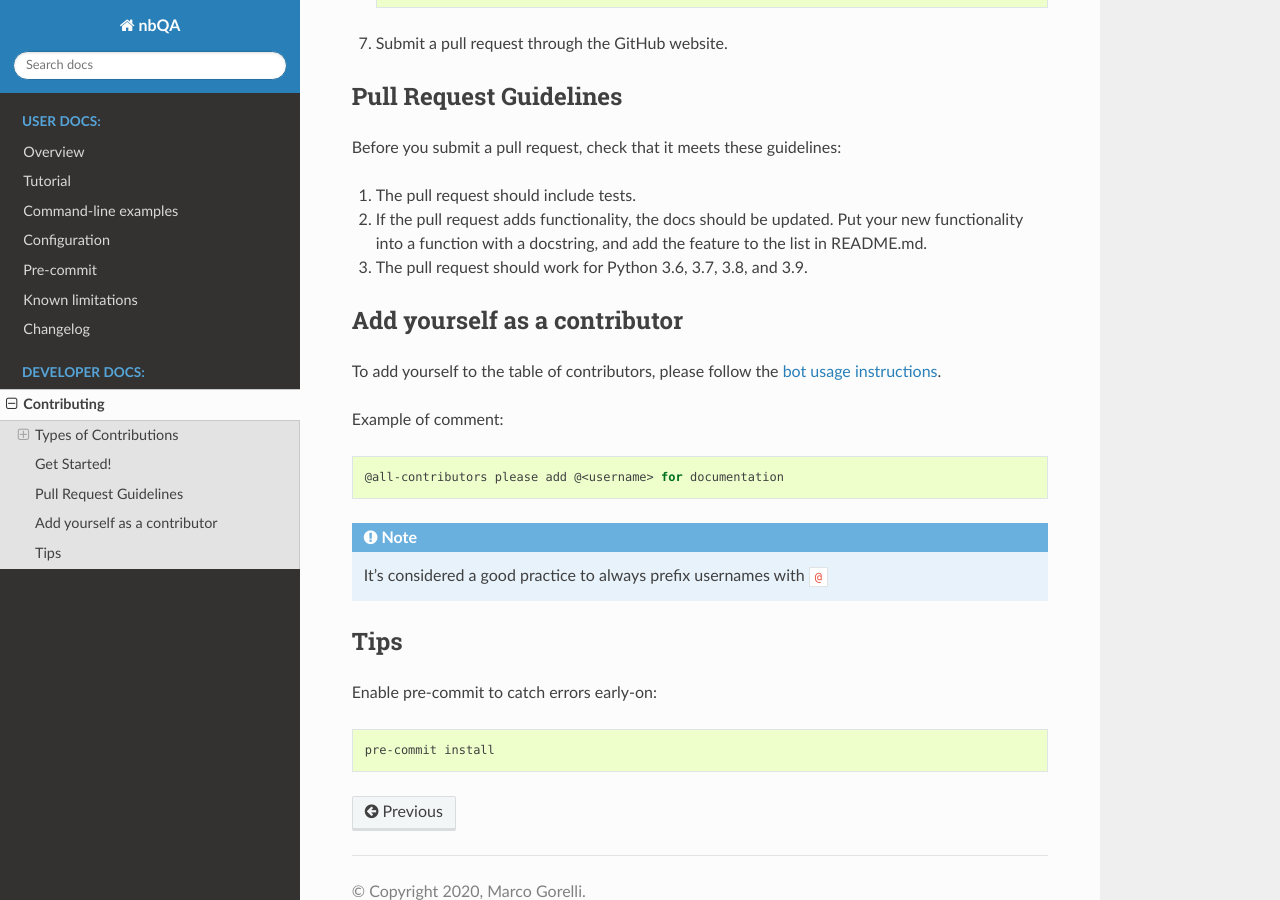
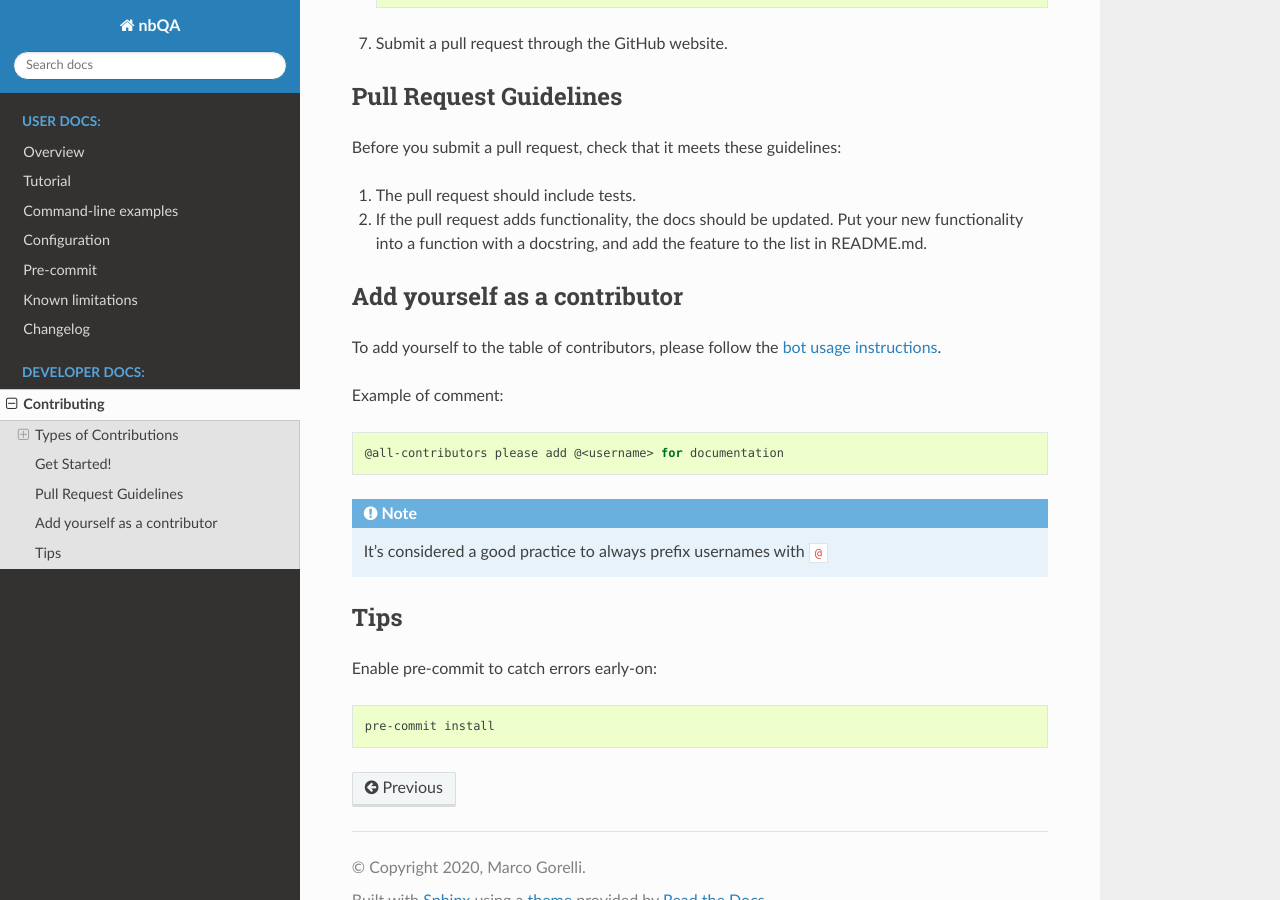
Before and after one commit to nbQA-dev/nbQA, a Sphinx documentation site: the page built from docs/contributing.rst, in a window 1280 px wide and 900 px high, scrolled down 1870 px. Built offline with Sphinx 7.4.7 and the Read the Docs theme 3.1.0, drawn with Linux system fonts in a browser that asks for light colours.

Commit message:
fixup ci

```diff
--- a/docs/contributing.rst
+++ b/docs/contributing.rst
@@ -99,7 +99,6 @@ Before you submit a pull request, check that it meets these guidelines:
 2. If the pull request adds functionality, the docs should be updated. Put
    your new functionality into a function with a docstring, and add the
    feature to the list in README.md.
-3. The pull request should work for Python 3.6, 3.7, 3.8, and 3.9.
 
 Add yourself as a contributor
 -----------------------------
```
Also changed, not shown: 1 other file.
